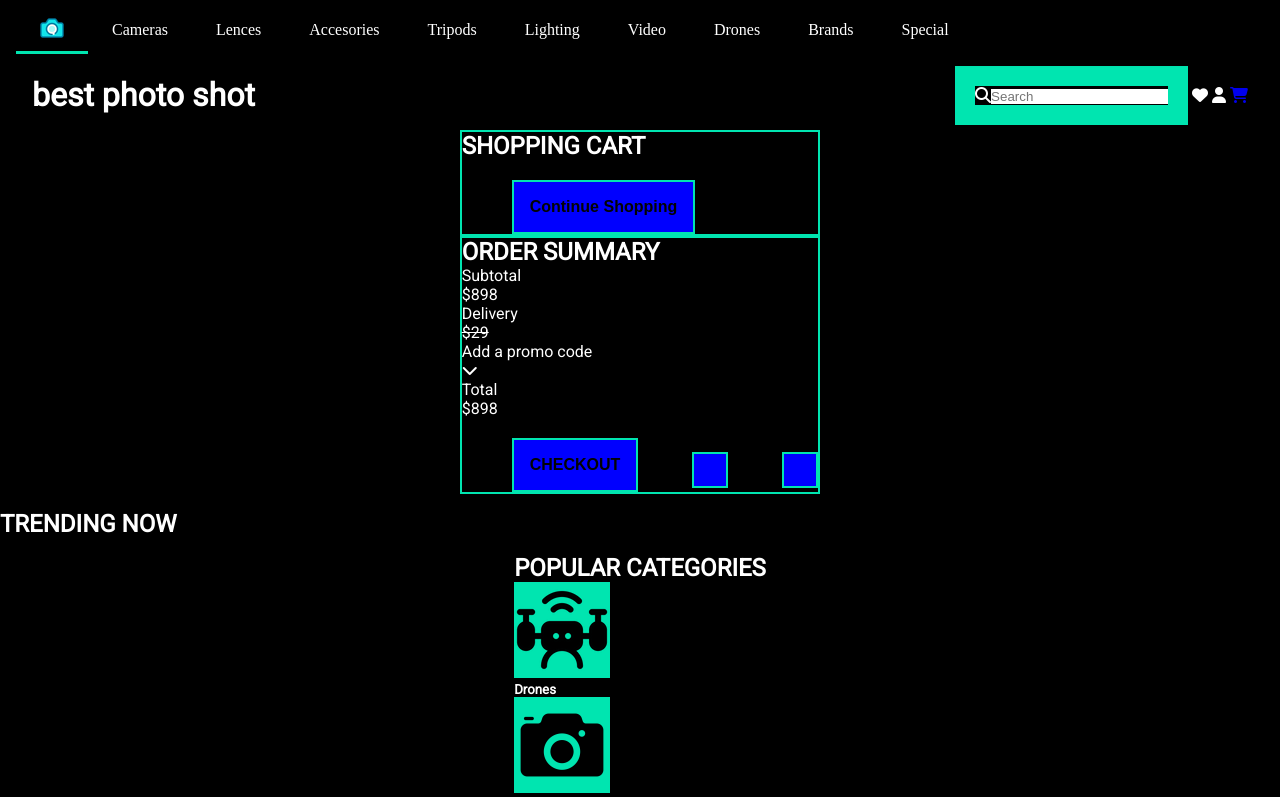
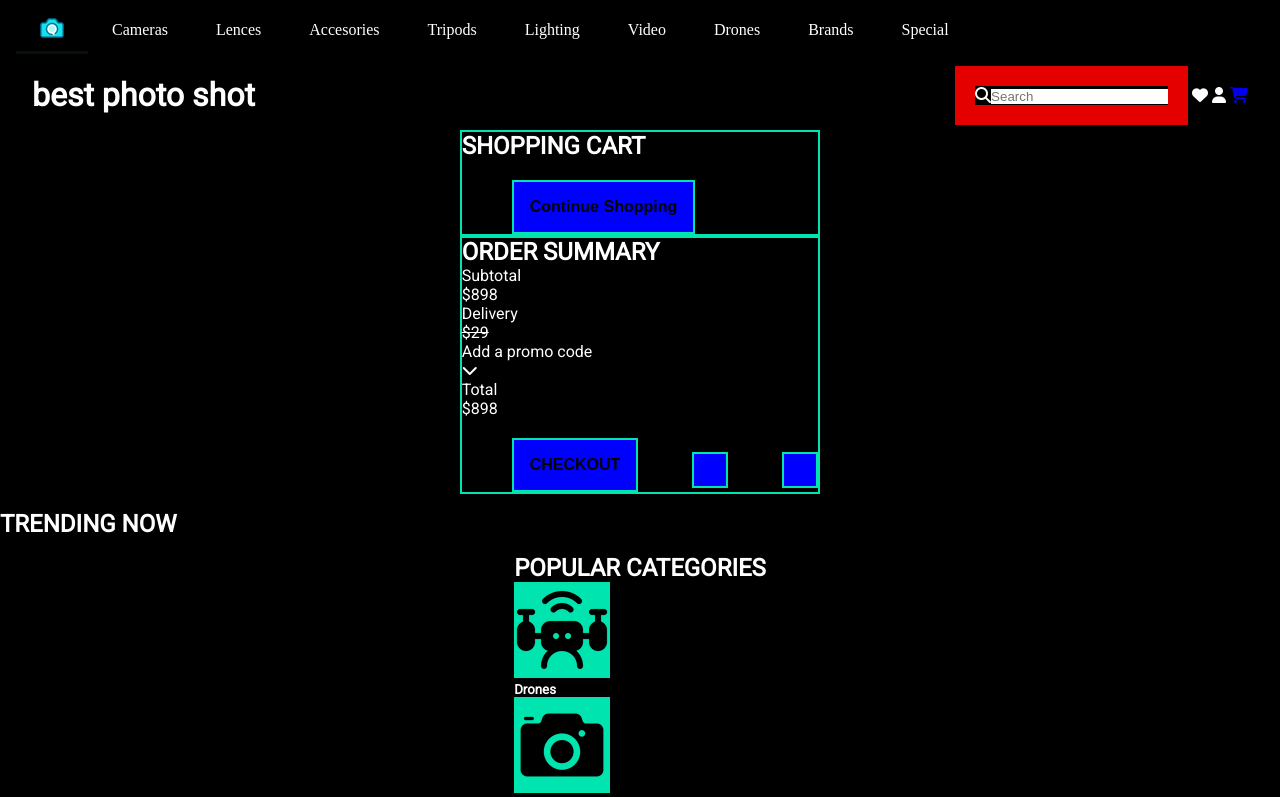
Before and after one commit to walled8008/online-_shop2, a plain HTML site: page shopping-cart.html in a window 1280 px wide. In both pictures the pointer is over the link 52 px from the left and 34 px from the top of the page. Shown: the top 797 px of the page. Drawn offline with nearby package versions, Linux system fonts and the light colour scheme.

Commit message:
Update styles.css

```diff
--- a/styles.css
+++ b/styles.css
@@ -63,8 +63,8 @@ button:hover{
 }
 
 .nav-container a:hover{
-  color:#00e5b0;
-  border-bottom:3px solid #00e5b0;
+  color:#021712;
+  border-bottom:3px solid #06110f;
 }
 
 .nav-mobile{
@@ -86,7 +86,7 @@ button:hover{
 
 .search{
   background-color:transparent;
-  border:20px solid #00e5b0;
+  border:20px solid #e50000;
 }
 
 /* ===============================
```
